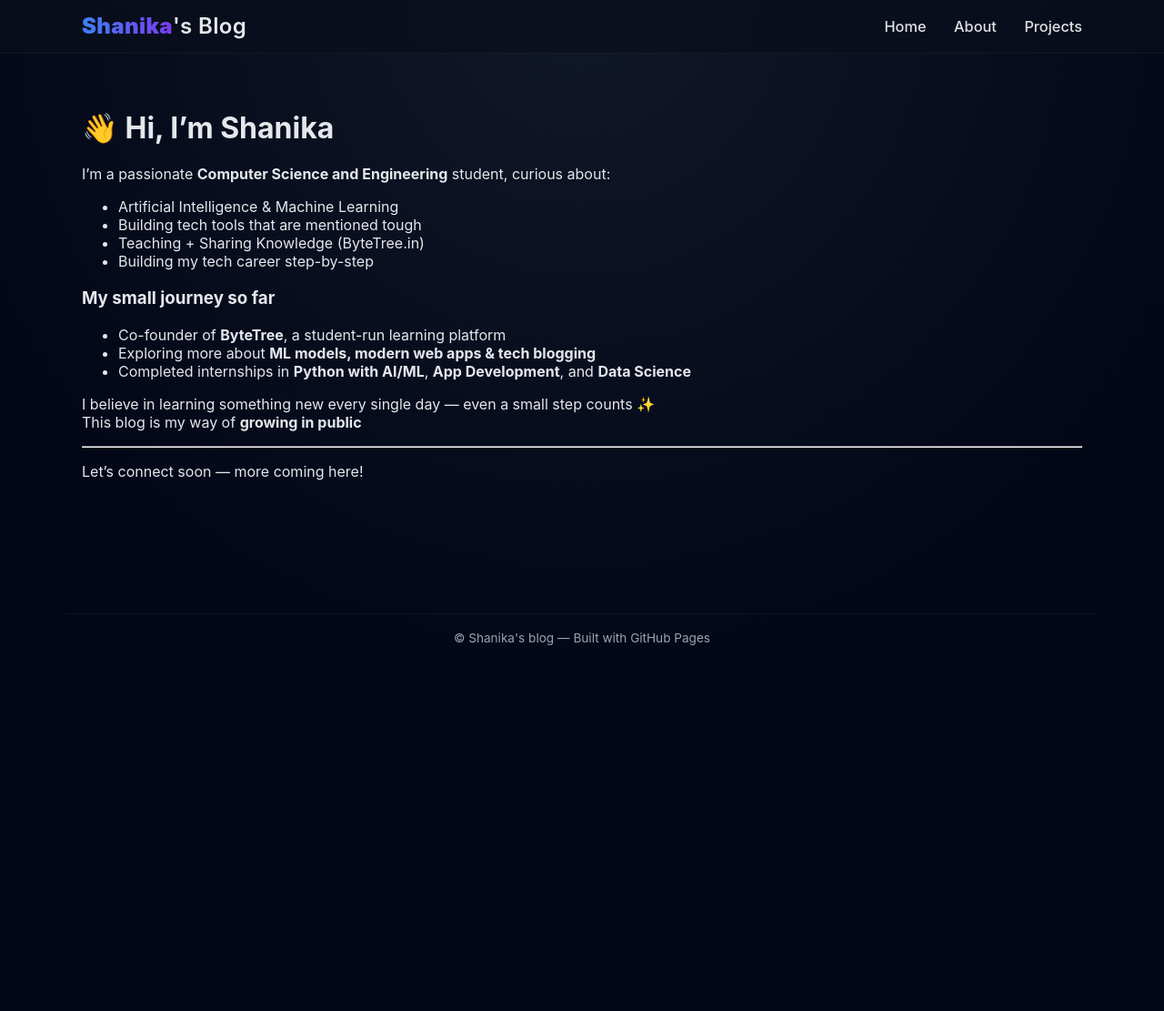
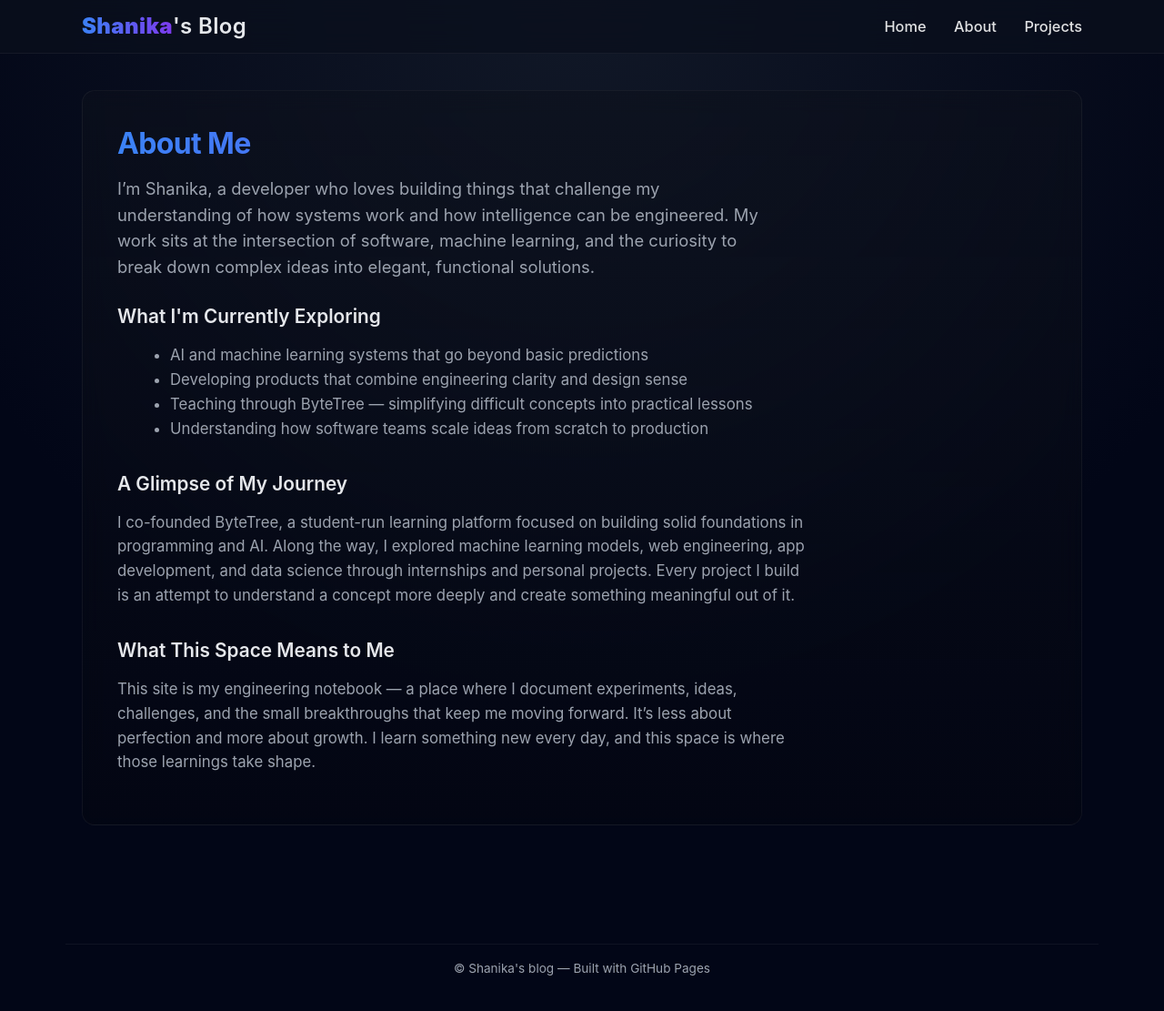
Before and after one commit to shanikashameems/shanikashameems.github.io, a Jekyll site: the page built from about.md, in a window 1280 px wide and 1130 px high. Shown: the top 1111 px of the window at 91% size. Built offline with Jekyll 4.4.1, drawn with Linux system fonts in a browser that asks for light colours.

Commit message:
Update about.md

```diff
--- a/about.md
+++ b/about.md
@@ -3,25 +3,134 @@ layout: default
 title: About Me
 ---
 
-# 👋 Hi, I'm Shanika
+<section style="
+  margin-top:0;
+  border:1px solid rgba(255,255,255,0.05);
+  padding:38px;
+  border-radius:14px;
+  background:linear-gradient(180deg, rgba(13,17,28,0.55), rgba(6,8,14,0.35));
+  backdrop-filter:blur(12px);
+  opacity:0;
+  animation:aboutReveal 1s ease forwards;
+">
 
-I'm a passionate **Computer Science and Engineering** student, curious about:
+  <!-- ABOUT TITLE -->
+  <h1 style="
+    margin:0 0 16px 0;
+    font-size:2rem;
+    font-weight:700;
+    letter-spacing:-0.02em;
+    background:linear-gradient(90deg,#3b82f6,#7c3aed);
+    -webkit-background-clip:text;
+    -webkit-text-fill-color:transparent;
+  ">
+    About Me
+  </h1>
 
--  Artificial Intelligence & Machine Learning
--  Building tech tools that are mentioned tough
--  Teaching + Sharing Knowledge (ByteTree.in)
--  Building my tech career step-by-step
+  <!-- SUBTITLE -->
+  <p style="
+    color:#9ca3af;
+    font-size:1.15rem;
+    max-width:720px;
+    line-height:1.55;
+    margin:0 0 28px 0;
+  ">
+    I’m Shanika, a developer who loves building things that challenge my understanding of how systems work and how intelligence can be engineered. My work sits at the intersection of software, machine learning, and the curiosity to break down complex ideas into elegant, functional solutions.
+  </p>
 
-###  My small journey so far
+  <!-- SECTION BLOCK -->
+  <div style="
+    opacity:0;
+    animation:fadeSlide 1.1s ease forwards;
+    animation-delay:0.25s;
+  ">
+    <h2 style="
+      font-size:1.3rem;
+      margin-bottom:10px;
+      font-weight:600;
+    ">
+      What I'm Currently Exploring
+    </h2>
 
-- Co-founder of **ByteTree**, a student-run learning platform
-- Exploring more about **ML models, modern web apps & tech blogging**
-- Completed internships in **Python with AI/ML**, **App Development**, and **Data Science**
+    <ul style="
+      color:#9ca3af;
+      line-height:1.6;
+      font-size:1.05rem;
+      margin-left:18px;
+    ">
+      <li>AI and machine learning systems that go beyond basic predictions</li>
+      <li>Developing products that combine engineering clarity and design sense</li>
+      <li>Teaching through ByteTree — simplifying difficult concepts into practical lessons</li>
+      <li>Understanding how software teams scale ideas from scratch to production</li>
+    </ul>
+  </div>
 
+  <!-- SECTION BLOCK 2 -->
+  <div style="
+    margin-top:34px;
+    opacity:0;
+    animation:fadeSlide 1.1s ease forwards;
+    animation-delay:0.45s;
+  ">
+    <h2 style="
+      font-size:1.3rem;
+      margin-bottom:10px;
+      font-weight:600;
+    ">
+      A Glimpse of My Journey
+    </h2>
 
-I believe in learning something new every single day — even a small step counts ✨
-This blog is my way of **growing in public**
+    <p style="
+      color:#9ca3af;
+      max-width:760px;
+      font-size:1.05rem;
+      line-height:1.6;
+    ">
+      I co-founded ByteTree, a student-run learning platform focused on building solid foundations in programming and AI.
+      Along the way, I explored machine learning models, web engineering, app development, and data science through internships and personal projects.
+      Every project I build is an attempt to understand a concept more deeply and create something meaningful out of it.
+    </p>
+  </div>
 
----
+  <!-- SECTION BLOCK 3 -->
+  <div style="
+    margin-top:34px;
+    opacity:0;
+    animation:fadeSlide 1.1s ease forwards;
+    animation-delay:0.65s;
+  ">
+    <h2 style="
+      font-size:1.3rem;
+      margin-bottom:10px;
+      font-weight:600;
+    ">
+      What This Space Means to Me
+    </h2>
 
-Let's connect soon — more coming here!
+    <p style="
+      color:#9ca3af;
+      max-width:760px;
+      font-size:1.05rem;
+      line-height:1.6;
+    ">
+      This site is my engineering notebook — a place where I document experiments, ideas, challenges, and the small breakthroughs that keep me moving forward.
+      It’s less about perfection and more about growth. I learn something new every day, and this space is where those learnings take shape.
+    </p>
+  </div>
+
+</section>
+
+<!-- ANIMATIONS -->
+<style>
+@keyframes aboutReveal {
+  0% { opacity:0; transform:translateY(20px); filter:blur(12px);}
+  70% { opacity:1; transform:translateY(0); filter:blur(0);}
+  100% { opacity:1; }
+}
+
+@keyframes fadeSlide {
+  0% { opacity:0; transform:translateY(18px); filter:blur(10px);}
+  70% { opacity:1; transform:translateY(0px); filter:blur(0);}
+  100% { opacity:1; }
+}
+</style>
```
